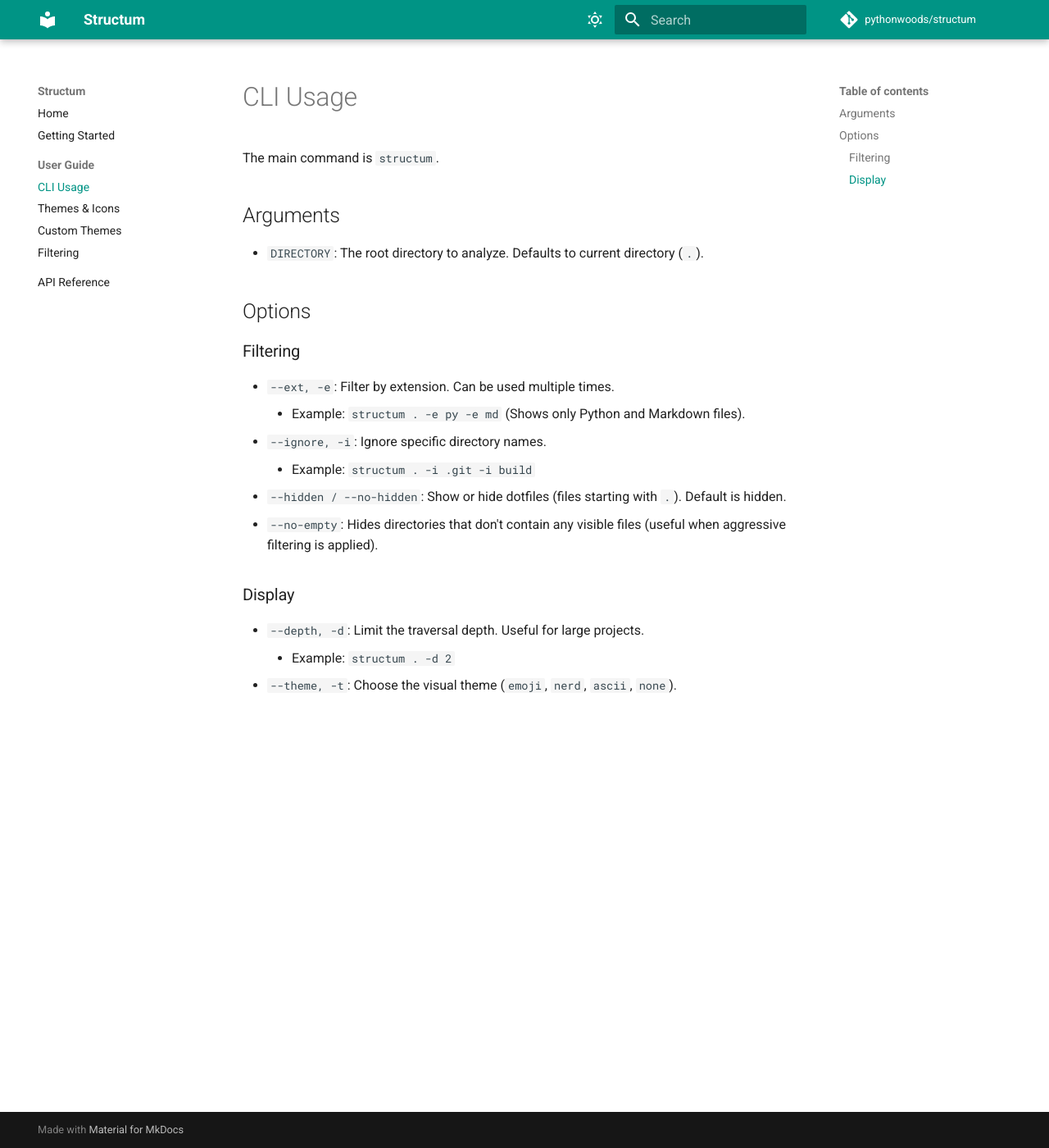
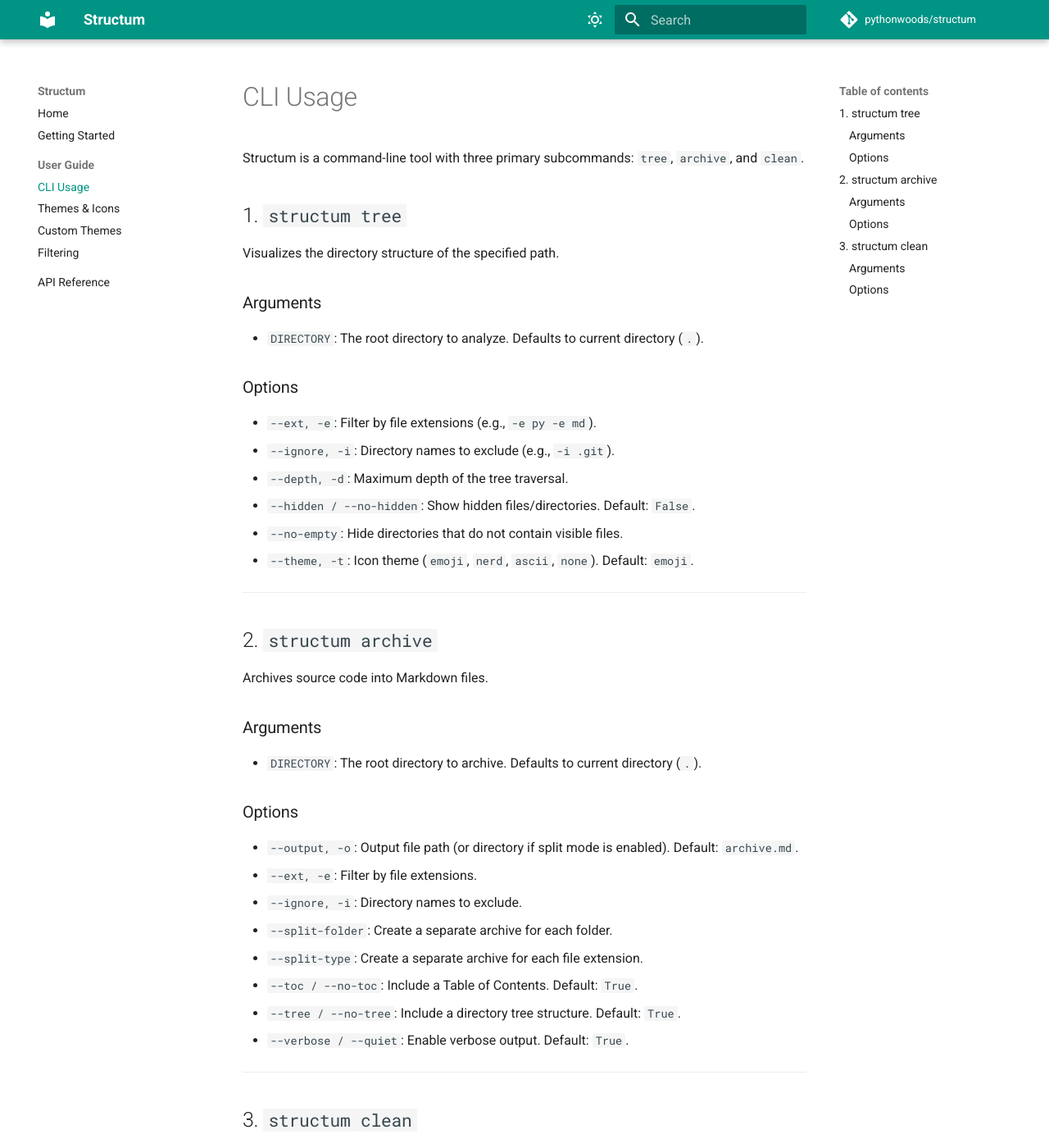
Before and after one commit to PythonWoods/structum, an MkDocs documentation site: the page built from docs/user-guide/cli.md, in a window 1280 px wide and 1400 px high. Shown: the whole window at 82% size. Built offline with MkDocs 1.6.1 and Material for MkDocs 9.7.7, drawn with Linux system fonts in a browser that asks for light colours; comment, search, counter and statistics services are not loaded; some of the changed text lies outside the part shown.

Commit message:
feat: add entry point and clean command
- Add src/structum/__main__.py for python -m structum execution
- Add src/structum/core/clean.py for removing __pycache__ directories
- Add 'clean' command to CLI
- Update documentation (README.md, docs/user-guide/cli.md)
- Export clean_pycache in __init__ files

```diff
--- a/docs/user-guide/cli.md
+++ b/docs/user-guide/cli.md
@@ -1,24 +1,49 @@
 # CLI Usage
 
-The main command is `structum`.
+Structum is a command-line tool with three primary subcommands: `tree`, `archive`, and `clean`.
 
-## Arguments
+## 1. `structum tree`
 
+Visualizes the directory structure of the specified path.
+
+### Arguments
 *   `DIRECTORY`: The root directory to analyze. Defaults to current directory (`.`).
 
-## Options
+### Options
+*   `--ext, -e`: Filter by file extensions (e.g., `-e py -e md`).
+*   `--ignore, -i`: Directory names to exclude (e.g., `-i .git`).
+*   `--depth, -d`: Maximum depth of the tree traversal.
+*   `--hidden / --no-hidden`: Show hidden files/directories. Default: `False`.
+*   `--no-empty`: Hide directories that do not contain visible files.
+*   `--theme, -t`: Icon theme (`emoji`, `nerd`, `ascii`, `none`). Default: `emoji`.
 
-### Filtering
+---
 
-*   `--ext, -e`: Filter by extension. Can be used multiple times.
-    *   Example: `structum . -e py -e md` (Shows only Python and Markdown files).
-*   `--ignore, -i`: Ignore specific directory names.
-    *   Example: `structum . -i .git -i build`
-*   `--hidden / --no-hidden`: Show or hide dotfiles (files starting with `.`). Default is hidden.
-*   `--no-empty`: Hides directories that don't contain any visible files (useful when aggressive filtering is applied).
+## 2. `structum archive`
 
-### Display
+Archives source code into Markdown files.
 
-*   `--depth, -d`: Limit the traversal depth. Useful for large projects.
-    *   Example: `structum . -d 2`
-*   `--theme, -t`: Choose the visual theme (`emoji`, `nerd`, `ascii`, `none`).
+### Arguments
+*   `DIRECTORY`: The root directory to archive. Defaults to current directory (`.`).
+
+### Options
+*   `--output, -o`: Output file path (or directory if split mode is enabled). Default: `archive.md`.
+*   `--ext, -e`: Filter by file extensions.
+*   `--ignore, -i`: Directory names to exclude.
+*   `--split-folder`: Create a separate archive for each folder.
+*   `--split-type`: Create a separate archive for each file extension.
+*   `--toc / --no-toc`: Include a Table of Contents. Default: `True`.
+*   `--tree / --no-tree`: Include a directory tree structure. Default: `True`.
+*   `--verbose / --quiet`: Enable verbose output. Default: `True`.
+
+---
+
+## 3. `structum clean`
+
+Recursively removes all `__pycache__` directories.
+
+### Arguments
+*   `DIRECTORY`: The root directory to clean. Defaults to current directory (`.`).
+
+### Options
+*   `--verbose / --quiet`: Enable verbose output. Default: `True`.
```
Also changed, not shown: README.md (+22 -6 lines), src/structum/__init__.py (+9 -1 lines), 4 other files.
